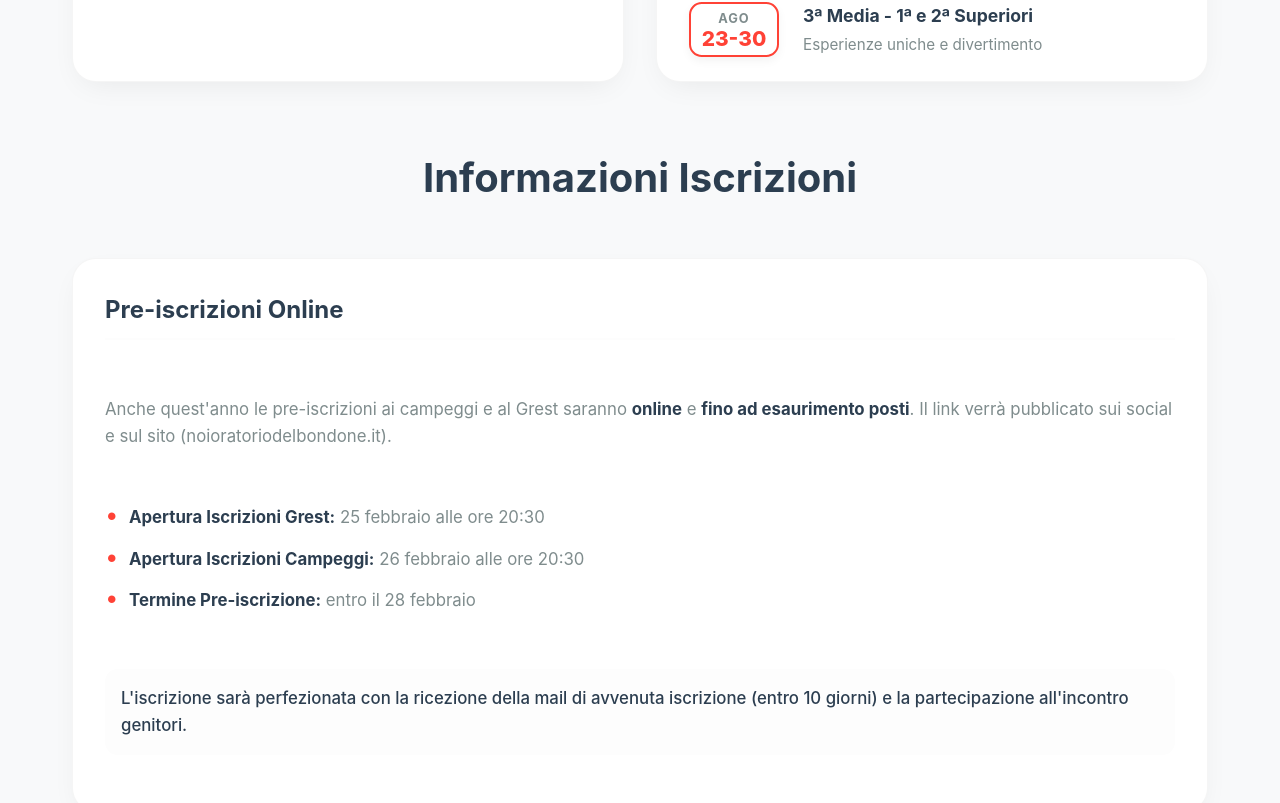
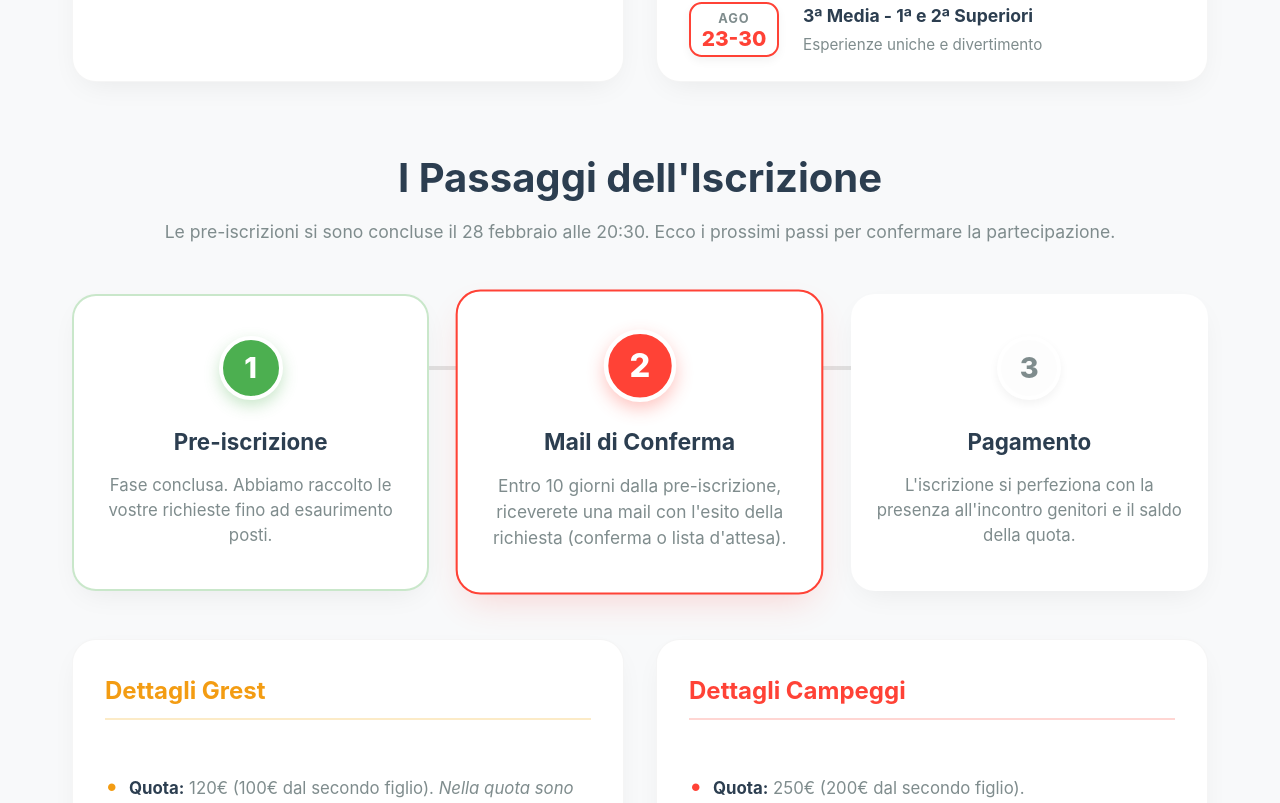
Before and after one commit to Oratorio-Sopramonte/OratorioWebSite, a React (Vite) app: page /estate-2026 in a window 1280 px wide. Shown: the part 939-1742 px from the top of the page. Built offline with nearby package versions, Linux system fonts and the light colour scheme.

Commit message:
Pre Iscrizioni concluse

```diff
--- a/src/pages/Estate2026.css
+++ b/src/pages/Estate2026.css
@@ -347,101 +347,121 @@
     color: var(--text-light);
 }
 
-/* --- Registration Links Section --- */
-.registration-links-section {
+/* --- Registration Steps Section --- */
+.registration-steps-section {
     margin-top: 4rem;
 }
 
-.links-grid {
-    display: grid;
-    grid-template-columns: 1fr;
-    gap: 1.5rem;
+.steps-container {
+    display: flex;
+    flex-direction: column;
+    gap: 2rem;
+    position: relative;
+    margin-bottom: 2rem;
 }
 
 @media (min-width: 768px) {
-    .links-grid {
-        grid-template-columns: repeat(2, 1fr);
+    .steps-container {
+        flex-direction: row;
+        justify-content: space-between;
+    }
+
+    .steps-container::before {
+        content: '';
+        position: absolute;
+        top: 4.5rem;
+        left: 10%;
+        right: 10%;
+        height: 4px;
+        background: var(--border);
+        z-index: 0;
+        border-radius: 2px;
     }
 }
 
-.link-card {
+.step-card {
     background: white;
-    border-radius: 1rem;
-    padding: 1.5rem 2rem;
-    box-shadow: 0 4px 15px rgba(0, 0, 0, 0.05);
+    border-radius: 1.5rem;
+    padding: 2.5rem 1.5rem;
+    box-shadow: 0 10px 30px -10px rgba(0, 0, 0, 0.08);
     border: 2px solid transparent;
-    transition: all 0.3s ease;
-    text-decoration: none;
-    display: flex;
-    flex-direction: column;
-    justify-content: space-between;
-    align-items: flex-start;
-    gap: 1rem;
+    text-align: center;
+    position: relative;
+    z-index: 1;
+    flex: 1;
+    transition: transform 0.3s ease, box-shadow 0.3s ease, border-color 0.3s ease;
 }
 
-.link-card:hover {
+.step-card:hover {
     transform: translateY(-5px);
-    box-shadow: 0 10px 25px rgba(0, 0, 0, 0.1);
+    box-shadow: 0 20px 40px -12px rgba(255, 66, 54, 0.15);
 }
 
-.link-card h3 {
-    margin: 0;
-    color: var(--secondary);
-    font-size: 1.25rem;
+.step-number {
+    width: 4rem;
+    height: 4rem;
+    background: var(--background);
+    color: var(--text-light);
+    border-radius: 50%;
+    display: flex;
+    align-items: center;
+    justify-content: center;
+    font-size: 1.8rem;
+    font-weight: 800;
+    margin: 0 auto 1.5rem auto;
+    border: 4px solid white;
+    box-shadow: 0 4px 10px rgba(0, 0, 0, 0.05);
+    transition: all 0.3s ease;
 }
 
-.link-card span {
-    font-weight: 600;
-    font-size: 1.05rem;
+.step-card.completed .step-number {
+    background: #4caf50;
+    color: white;
+    box-shadow: 0 6px 15px rgba(76, 175, 80, 0.3);
 }
 
-.grest-link {
-    border-color: #fcebc7;
+.step-card.completed {
+    border-color: rgba(76, 175, 80, 0.3);
 }
 
-.grest-link:hover {
-    border-color: #f39c12;
+.step-card.active {
+    border-color: var(--estate);
+    transform: scale(1.03);
+    box-shadow: 0 15px 35px -10px rgba(255, 66, 54, 0.2);
 }
 
-.grest-link span {
-    color: #f39c12;
+.step-card.active:hover {
+    transform: scale(1.05);
 }
 
-.camp-link {
-    border-color: #ffd6d3;
+.step-card.active .step-number {
+    background: var(--estate);
+    color: white;
+    transform: scale(1.1);
+    box-shadow: 0 6px 15px rgba(255, 66, 54, 0.3);
 }
 
-.camp-link:hover {
-    border-color: var(--estate);
+.step-card h3 {
+    font-size: 1.4rem;
+    color: var(--secondary);
+    margin-bottom: 0.8rem;
 }
 
-.camp-link span {
-    color: var(--estate);
+.step-card p {
+    color: var(--text-light);
+    font-size: 1.05rem;
+    line-height: 1.5;
+    margin: 0;
 }
 
-.link-card.camp-disabled {
-    border-color: #e0e0e0;
-    background-color: #f5f5f5;
-    cursor: not-allowed;
-}
+@media (max-width: 768px) {
+    .step-card.active {
+        transform: none;
+    }
 
-.link-card.camp-disabled:hover {
-    transform: none;
-    box-shadow: 0 4px 15px rgba(0, 0, 0, 0.05);
-    border-color: #e0e0e0;
-}
-
-.link-card.camp-disabled h3 {
-    color: #999;
-}
-
-.link-card.camp-disabled span {
-    color: #999;
-}
-
-/* --- Registration Info Section --- */
-.registration-info-section {
-    margin-top: 4rem;
+    .step-card.active:hover {
+        transform: translateY(-5px);
+    }
 }
 
 .info-cards-container {
@@ -453,11 +473,6 @@
 @media (min-width: 768px) {
     .info-cards-container {
         grid-template-columns: repeat(2, 1fr);
-    }
-
-    .general-info {
-        grid-column: 1 / -1;
-        /* spans full width */
     }
 }
 
--- a/src/pages/Estate2026.jsx
+++ b/src/pages/Estate2026.jsx
@@ -92,50 +92,33 @@ const Estate2026 = () => {
 
                 </div>
 
-                {import.meta.env.VITE_SHOW_REGISTRATION_LINKS === 'true' && (
-                    <div className="registration-links-section">
-                        <div className="section-header">
-                            <h2>Link Pre-iscrizioni</h2>
-                            <p>Clicca sui box sottostanti per compilare il modulo di pre-iscrizione corrispondente.</p>
+                <div className="registration-steps-section">
+                    <div className="section-header">
+                        <h2>I Passaggi dell'Iscrizione</h2>
+                        <p>Le pre-iscrizioni si sono concluse il 28 febbraio alle 20:30. Ecco i prossimi passi per confermare la partecipazione.</p>
+                    </div>
+
+                    <div className="steps-container">
+                        <div className="step-card completed">
+                            <div className="step-number">1</div>
+                            <h3>Pre-iscrizione</h3>
+                            <p>Fase conclusa. Abbiamo raccolto le vostre richieste fino ad esaurimento posti.</p>
                         </div>
-                        <div className="links-grid">
-                            <a href={import.meta.env.VITE_LINK_GREST || '#'} target="_blank" rel="noopener noreferrer" className="link-card grest-link">
-                                <h3>Grest Sopramonte</h3>
-                                <span>Vai al Modulo &rarr;</span>
-                            </a>
-                            <div className="link-card camp-disabled" title="Le iscrizioni ai campeggi si aprono domani alle 20:30">
-                                <h3>Campeggio 4ª-5ª Elementare</h3>
-                                <span>Vai al Modulo &rarr;</span>
-                            </div>
-                            <div className="link-card camp-disabled" title="Le iscrizioni ai campeggi si aprono domani alle 20:30">
-                                <h3>Campeggio 1ª-2ª Media</h3>
-                                <span>Vai al Modulo &rarr;</span>
-                            </div>
-                            <div className="link-card camp-disabled" title="Le iscrizioni ai campeggi si aprono domani alle 20:30">
-                                <h3>Camp. 3ª Media - Superiori</h3>
-                                <span>Vai al Modulo &rarr;</span>
-                            </div>
+
+                        <div className="step-card active">
+                            <div className="step-number">2</div>
+                            <h3>Mail di Conferma</h3>
+                            <p>Entro 10 giorni dalla pre-iscrizione, riceverete una mail con l'esito della richiesta (conferma o lista d'attesa).</p>
+                        </div>
+
+                        <div className="step-card">
+                            <div className="step-number">3</div>
+                            <h3>Pagamento</h3>
+                            <p>L'iscrizione si perfeziona con la presenza all'incontro genitori e il saldo della quota.</p>
                         </div>
                     </div>
-                )}
 
-                <div className="registration-info-section">
-                    <div className="section-header">
-                        <h2>Informazioni Iscrizioni</h2>
-                    </div>
-
-                    <div className="info-cards-container">
-                        <div className="info-card general-info">
-                            <h3>Pre-iscrizioni Online</h3>
-                            <p>Anche quest'anno le pre-iscrizioni ai campeggi e al Grest saranno <strong>online</strong> e <strong>fino ad esaurimento posti</strong>. Il link verrà pubblicato sui social e sul sito (noioratoriodelbondone.it).</p>
-                            <ul className="info-list">
-                                <li><strong>Apertura Iscrizioni Grest:</strong> 25 febbraio alle ore 20:30</li>
-                                <li><strong>Apertura Iscrizioni Campeggi:</strong> 26 febbraio alle ore 20:30</li>
-                                <li><strong>Termine Pre-iscrizione:</strong> entro il 28 febbraio</li>
-                            </ul>
-                            <p className="highlight-text">L'iscrizione sarà perfezionata con la ricezione della mail di avvenuta iscrizione (entro 10 giorni) e la partecipazione all'incontro genitori.</p>
-                        </div>
-
+                    <div className="info-cards-container" style={{ marginTop: '3rem' }}>
                         <div className="info-card specific-info grest-info">
                             <h3>Dettagli Grest</h3>
                             <ul className="info-list">
@@ -156,7 +139,7 @@ const Estate2026 = () => {
                     <div className="additional-notes-section">
                         <div className="note-card membership-note">
                             <h4>Tesseramento NOI</h4>
-                            <p>Ricordiamo che per partecipare a Grest e Campeggi è <strong>obbligatorio il tesseramento NOI</strong>. Al momento della pre-iscrizione online, però, <em>non serve essere già tesserati</em>: potete tesserarvi il giorno stesso dell'incontro genitori.</p>
+                            <p>Ricordiamo che per partecipare a Grest e Campeggi è <strong>obbligatorio il tesseramento NOI</strong>. Potete tesserarvi direttamente il giorno stesso dell'incontro genitori al momento del pagamento.</p>
                         </div>
 
                         <div className="note-card support-note">
```
